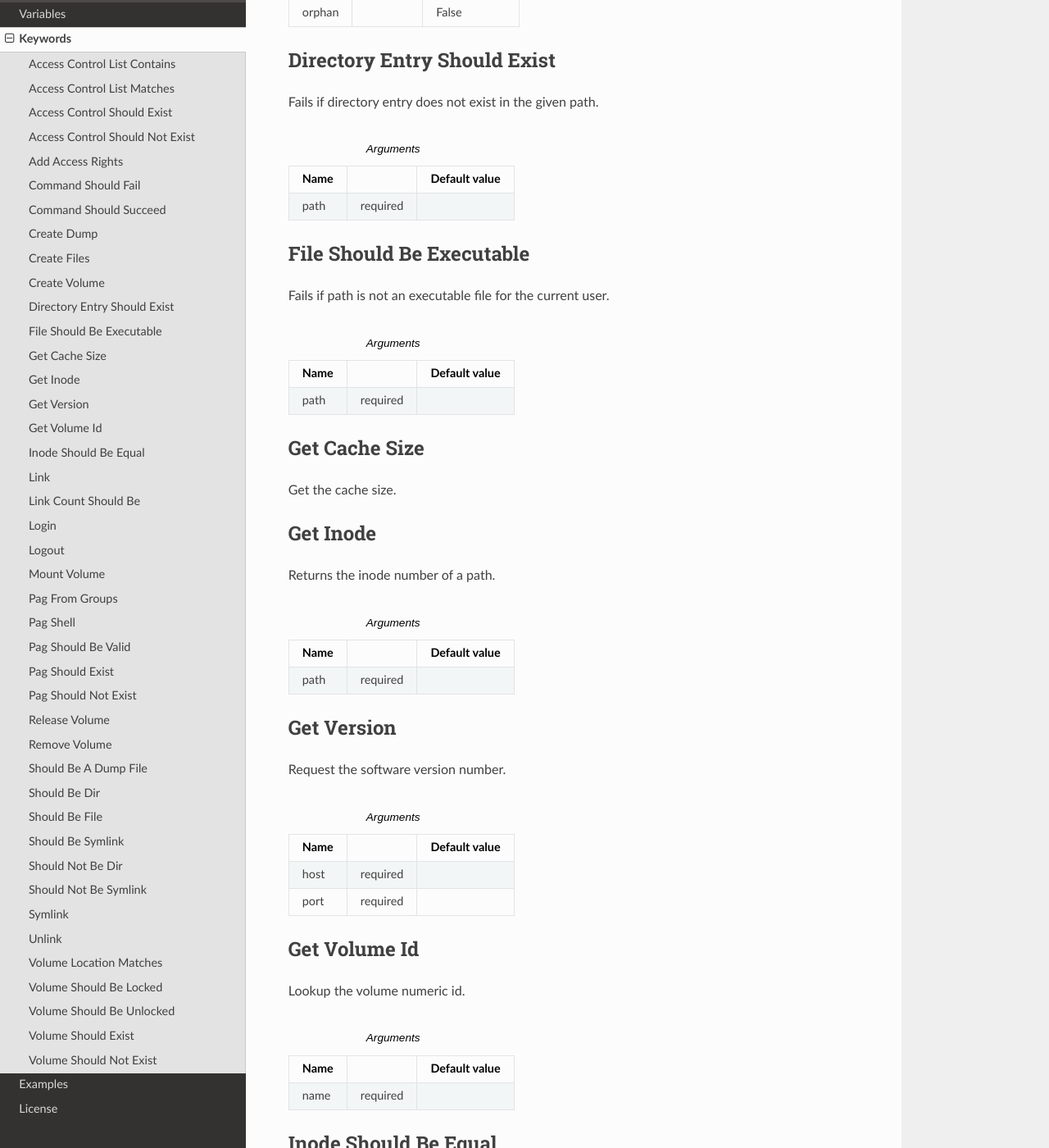
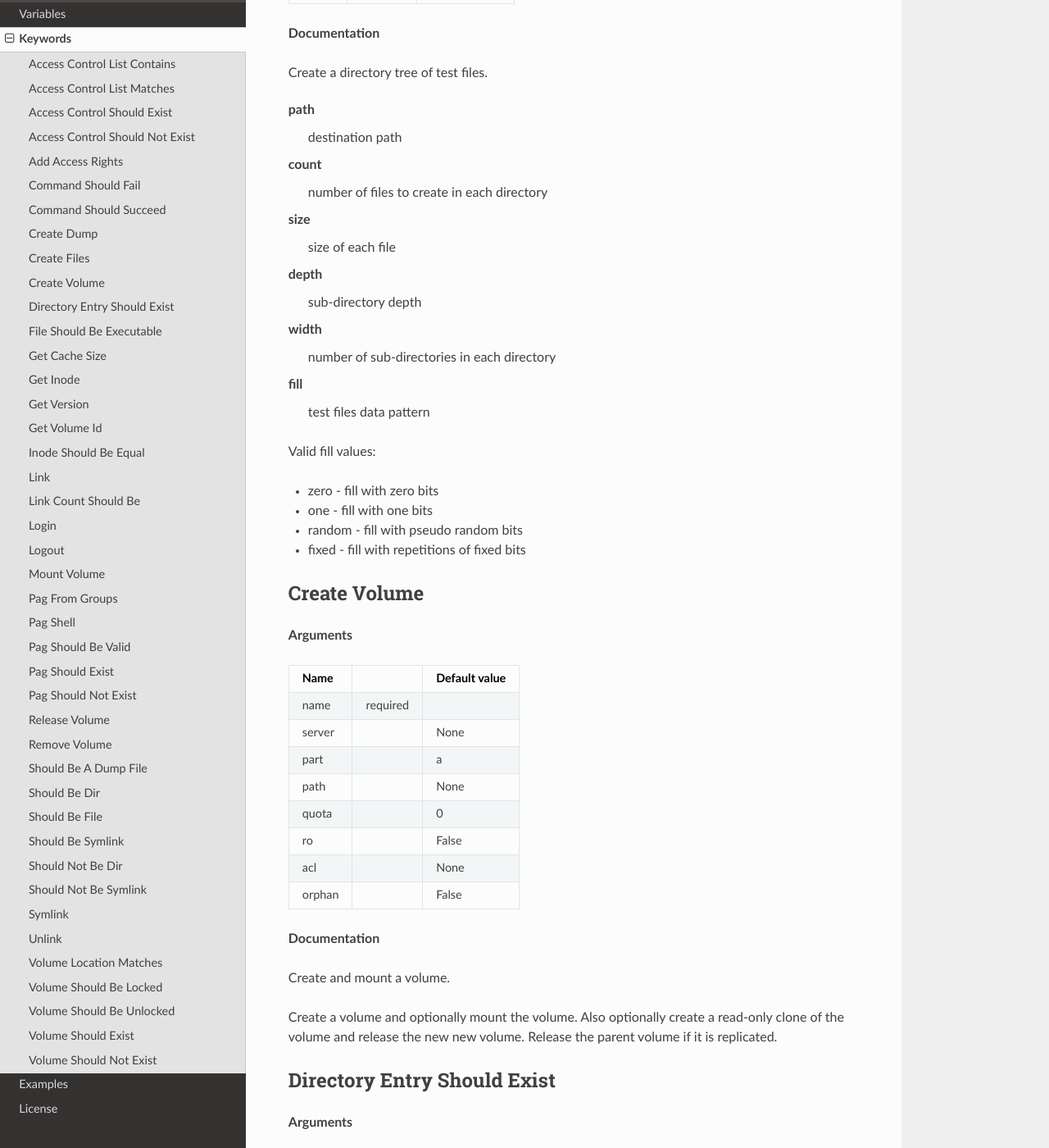
Before and after one commit to openafs-contrib/robotframework-openafslibrary, a Sphinx documentation site: the page built from docs/source/keywords.rst, in a window 1280 px wide and 1400 px high, scrolled down 3197 px. Shown: the whole window at 82% size. Built offline with Sphinx 7.4.7 and the Read the Docs theme 2.0.0, drawn with Linux system fonts in a browser that asks for light colours; some of the changed text lies outside the part shown.

Commit message:
Add more keyword documentation

```diff
--- a/docs/source/keywords.rst
+++ b/docs/source/keywords.rst
@@ -1,11 +1,14 @@
 Keywords
 ========
 
+Version: 0.7.2
+
 Access Control List Contains
 ----------------------------
-Fails if an ACL does not contain the given rights.
 
-.. list-table:: Arguments
+**Arguments**
+
+.. list-table::
    :header-rows: 1
 
    * - Name
@@ -21,11 +24,16 @@
      - required
      -
 
+**Documentation**
+
+Fails if an ACL does not contain the given rights.
+
 Access Control List Matches
 ---------------------------
-Fails if an ACL does not match the given ACL.
 
-.. list-table:: Arguments
+**Arguments**
+
+.. list-table::
    :header-rows: 1
 
    * - Name
@@ -38,11 +46,16 @@
      -
      -
 
+**Documentation**
+
+Fails if an ACL does not match the given ACL.
+
 Access Control Should Exist
 ---------------------------
-Fails if the access control does not exist for the the given user or group name.
 
-.. list-table:: Arguments
+**Arguments**
+
+.. list-table::
    :header-rows: 1
 
    * - Name
@@ -55,11 +68,16 @@
      - required
      -
 
+**Documentation**
+
+Fails if the access control does not exist for the the given user or group name.
+
 Access Control Should Not Exist
 -------------------------------
-Fails if the access control exists for the the given user or group name.
 
-.. list-table:: Arguments
+**Arguments**
+
+.. list-table::
    :header-rows: 1
 
    * - Name
@@ -72,11 +90,16 @@
      - required
      -
 
+**Documentation**
+
+Fails if the access control exists for the the given user or group name.
+
 Add Access Rights
 -----------------
-Add access rights to a path.
 
-.. list-table:: Arguments
+**Arguments**
+
+.. list-table::
    :header-rows: 1
 
    * - Name
@@ -92,11 +115,16 @@
      - required
      -
 
+**Documentation**
+
+Add access rights to a path.
+
 Command Should Fail
 -------------------
-Fails if command exits with a zero status code.
 
-.. list-table:: Arguments
+**Arguments**
+
+.. list-table::
    :header-rows: 1
 
    * - Name
@@ -106,11 +134,16 @@
      - required
      -
 
+**Documentation**
+
+Fails if command exits with a zero status code.
+
 Command Should Succeed
 ----------------------
-Fails if command does not exit with a zero status code.
 
-.. list-table:: Arguments
+**Arguments**
+
+.. list-table::
    :header-rows: 1
 
    * - Name
@@ -123,11 +156,16 @@
      -
      - None
 
+**Documentation**
+
+Fails if command does not exit with a zero status code.
+
 Create Dump
 -----------
-Generate a volume dump file.
 
-.. list-table:: Arguments
+**Arguments**
+
+.. list-table::
    :header-rows: 1
 
    * - Name
@@ -143,11 +181,16 @@
      -
      -
 
+**Documentation**
+
+Generate a volume dump file.
+
 Create Files
 ------------
-Create a directory tree of test files.
 
-.. list-table:: Arguments
+**Arguments**
+
+.. list-table::
    :header-rows: 1
 
    * - Name
@@ -172,11 +215,36 @@
      -
      - zero
 
+**Documentation**
+
+Create a directory tree of test files.
+
+path
+  destination path
+count
+  number of files to create in each directory
+size
+  size of each file
+depth
+  sub-directory depth
+width
+  number of sub-directories in each directory
+fill
+  test files data pattern
+
+Valid fill values:
+
+* zero - fill with zero bits
+* one  - fill with one bits
+* random - fill with pseudo random bits
+* fixed  - fill with repetitions of fixed bits
+
 Create Volume
 -------------
-Create and mount a volume.
 
-.. list-table:: Arguments
+**Arguments**
+
+.. list-table::
    :header-rows: 1
 
    * - Name
@@ -207,11 +275,20 @@
      -
      - False
 
+**Documentation**
+
+Create and mount a volume.
+
+Create a volume and optionally mount the volume. Also optionally create
+a read-only clone of the volume and release the new new volume. Release the
+parent volume if it is replicated.
+
 Directory Entry Should Exist
 ----------------------------
-Fails if directory entry does not exist in the given path.
 
-.. list-table:: Arguments
+**Arguments**
+
+.. list-table::
    :header-rows: 1
 
    * - Name
@@ -221,11 +298,16 @@
      - required
      -
 
+**Documentation**
+
+Fails if directory entry does not exist in the given path.
+
 File Should Be Executable
 -------------------------
-Fails if path is not an executable file for the current user.
 
-.. list-table:: Arguments
+**Arguments**
+
+.. list-table::
    :header-rows: 1
 
    * - Name
@@ -235,15 +317,25 @@
      - required
      -
 
+**Documentation**
+
+Fails if path is not an executable file for the current user.
+
 Get Cache Size
 --------------
+
+**Documentation**
+
 Get the cache size.
+
+Outputs AFS cache size as the number of 1K blocks.
 
 Get Inode
 ---------
-Returns the inode number of a path.
 
-.. list-table:: Arguments
+**Arguments**
+
+.. list-table::
    :header-rows: 1
 
    * - Name
@@ -253,11 +345,16 @@
      - required
      -
 
+**Documentation**
+
+Returns the inode number of a path.
+
 Get Version
 -----------
-Request the software version number.
 
-.. list-table:: Arguments
+**Arguments**
+
+.. list-table::
    :header-rows: 1
 
    * - Name
@@ -270,11 +367,16 @@
      - required
      -
 
+**Documentation**
+
+Request the software version number.
+
 Get Volume Id
 -------------
-Lookup the volume numeric id.
 
-.. list-table:: Arguments
+**Arguments**
+
+.. list-table::
    :header-rows: 1
 
    * - Name
@@ -284,11 +386,16 @@
      - required
      -
 
+**Documentation**
+
+Lookup the volume numeric id.
+
 Inode Should Be Equal
 ---------------------
-Fails if path `a` is a different inode than `b`.
 
-.. list-table:: Arguments
+**Arguments**
+
+.. list-table::
    :header-rows: 1
 
    * - Name
@@ -301,11 +408,16 @@
      - required
      -
 
+**Documentation**
+
+Fails if paths have different inodes.
+
 Link
 ----
-Create a hard link.
 
-.. list-table:: Arguments
+**Arguments**
+
+.. list-table::
    :header-rows: 1
 
    * - Name
@@ -321,11 +433,16 @@
      -
      - 0
 
+**Documentation**
+
+Create a hard link.
+
 Link Count Should Be
 --------------------
-Fails if the inode link count is not `count`.
 
-.. list-table:: Arguments
+**Arguments**
+
+.. list-table::
    :header-rows: 1
 
    * - Name
@@ -338,11 +455,16 @@
      - required
      -
 
+**Documentation**
+
+Fails if the path has an unexpected inode link count.
+
 Login
 -----
-Acquire an AFS token for authenticated access.
 
-.. list-table:: Arguments
+**Arguments**
+
+.. list-table::
    :header-rows: 1
 
    * - Name
@@ -358,15 +480,23 @@
      -
      - None
 
+**Documentation**
+
+Acquire an AFS token for authenticated access.
+
 Logout
 ------
+
+**Documentation**
+
 Release the AFS token.
 
 Mount Volume
 ------------
-Mount a volume on a path.
 
-.. list-table:: Arguments
+**Arguments**
+
+.. list-table::
    :header-rows: 1
 
    * - Name
@@ -382,11 +512,16 @@
      -
      -
 
+**Documentation**
+
+Mount a volume on a path.
+
 Pag From Groups
 ---------------
-Return the PAG from the given group id list.
 
-.. list-table:: Arguments
+**Arguments**
+
+.. list-table::
    :header-rows: 1
 
    * - Name
@@ -396,11 +531,16 @@
      -
      - None
 
+**Documentation**
+
+Return the PAG from the given group id list.
+
 Pag Shell
 ---------
-Run a command in the pagsh and returns the output.
 
-.. list-table:: Arguments
+**Arguments**
+
+.. list-table::
    :header-rows: 1
 
    * - Name
@@ -410,11 +550,16 @@
      - required
      -
 
+**Documentation**
+
+Run a command in the pagsh and returns the output.
+
 Pag Should Be Valid
 -------------------
-Fails if the given PAG number is out of range.
 
-.. list-table:: Arguments
+**Arguments**
+
+.. list-table::
    :header-rows: 1
 
    * - Name
@@ -424,19 +569,30 @@
      - required
      -
 
+**Documentation**
+
+Fails if the given PAG number is out of range.
+
 Pag Should Exist
 ----------------
+
+**Documentation**
+
 Fails if a PAG is not set.
 
 Pag Should Not Exist
 --------------------
+
+**Documentation**
+
 Fails if a PAG is set.
 
 Release Volume
 --------------
-Release the volume.
 
-.. list-table:: Arguments
+**Arguments**
+
+.. list-table::
    :header-rows: 1
 
    * - Name
@@ -446,11 +602,16 @@
      - required
      -
 
+**Documentation**
+
+Release the volume.
+
 Remove Volume
 -------------
-Remove a volume.
 
-.. list-table:: Arguments
+**Arguments**
+
+.. list-table::
    :header-rows: 1
 
    * - Name
@@ -475,11 +636,18 @@
      -
      - False
 
+**Documentation**
+
+Remove a volume.
+
+Remove the volume and any clones. Optionally remove the given mount point.
+
 Should Be A Dump File
 ---------------------
-Fails if filename is not an AFS dump file.
 
-.. list-table:: Arguments
+**Arguments**
+
+.. list-table::
    :header-rows: 1
 
    * - Name
@@ -489,11 +657,16 @@
      - required
      -
 
+**Documentation**
+
+Fails if filename is not an AFS dump file.
+
 Should Be Dir
 -------------
-Fails if path is not a directory.
 
-.. list-table:: Arguments
+**Arguments**
+
+.. list-table::
    :header-rows: 1
 
    * - Name
@@ -503,11 +676,16 @@
      - required
      -
 
+**Documentation**
+
+Fails if path is not a directory.
+
 Should Be File
 --------------
-Fails if path is not a file.
 
-.. list-table:: Arguments
+**Arguments**
+
+.. list-table::
    :header-rows: 1
 
    * - Name
@@ -517,11 +695,16 @@
      - required
      -
 
+**Documentation**
+
+Fails if path is not a file.
+
 Should Be Symlink
 -----------------
-Fails if path is not a symlink.
 
-.. list-table:: Arguments
+**Arguments**
+
+.. list-table::
    :header-rows: 1
 
    * - Name
@@ -531,11 +714,16 @@
      - required
      -
 
+**Documentation**
+
+Fails if path is not a symlink.
+
 Should Not Be Dir
 -----------------
-Fails if path is a directory.
 
-.. list-table:: Arguments
+**Arguments**
+
+.. list-table::
    :header-rows: 1
 
    * - Name
@@ -545,11 +733,16 @@
      - required
      -
 
+**Documentation**
+
+Fails if path is a directory.
+
 Should Not Be Symlink
 ---------------------
-Fails if path is a symlink.
 
-.. list-table:: Arguments
+**Arguments**
+
+.. list-table::
    :header-rows: 1
 
    * - Name
@@ -559,11 +752,16 @@
      - required
      -
 
+**Documentation**
+
+Fails if path is a symlink.
+
 Symlink
 -------
-Create a symlink.
 
-.. list-table:: Arguments
+**Arguments**
+
+.. list-table::
    :header-rows: 1
 
    * - Name
@@ -579,11 +777,16 @@
      -
      - 0
 
+**Documentation**
+
+Create a symlink.
+
 Unlink
 ------
-Unlink the directory entry.
 
-.. list-table:: Arguments
+**Arguments**
+
+.. list-table::
    :header-rows: 1
 
    * - Name
@@ -596,11 +799,16 @@
      -
      - 0
 
+**Documentation**
+
+Unlink the directory entry.
+
 Volume Location Matches
 -----------------------
-Fails if volume is not located on the given server and partition.
 
-.. list-table:: Arguments
+**Arguments**
+
+.. list-table::
    :header-rows: 1
 
    * - Name
@@ -619,11 +827,16 @@
      -
      - rw
 
+**Documentation**
+
+Fails if volume is not located on the given server and partition.
+
 Volume Should Be Locked
 -----------------------
-Fails if the volume is not locked.
 
-.. list-table:: Arguments
+**Arguments**
+
+.. list-table::
    :header-rows: 1
 
    * - Name
@@ -633,11 +846,16 @@
      - required
      -
 
+**Documentation**
+
+Fails if the volume is not locked.
+
 Volume Should Be Unlocked
 -------------------------
-Fails if the volume is locked.
 
-.. list-table:: Arguments
+**Arguments**
+
+.. list-table::
    :header-rows: 1
 
    * - Name
@@ -647,11 +865,16 @@
      - required
      -
 
+**Documentation**
+
+Fails if the volume is locked.
+
 Volume Should Exist
 -------------------
-Verify the existence of a read-write volume.
 
-.. list-table:: Arguments
+**Arguments**
+
+.. list-table::
    :header-rows: 1
 
    * - Name
@@ -661,11 +884,19 @@
      - required
      -
 
+**Documentation**
+
+Verify the existence of a read-write volume.
+
+Fails if the volume entry is not found in the VLDB or the volume is
+not present on the fileserver indicated by the VLDB.
+
 Volume Should Not Exist
 -----------------------
-Fails if volume exists.
 
-.. list-table:: Arguments
+**Arguments**
+
+.. list-table::
    :header-rows: 1
 
    * - Name
@@ -674,3 +905,7 @@
    * - name_or_id
      - required
      -
+
+**Documentation**
+
+Fails if volume exists.
```
Also changed, not shown: docs/librst.py (+9 -5 lines), 1 other file.
